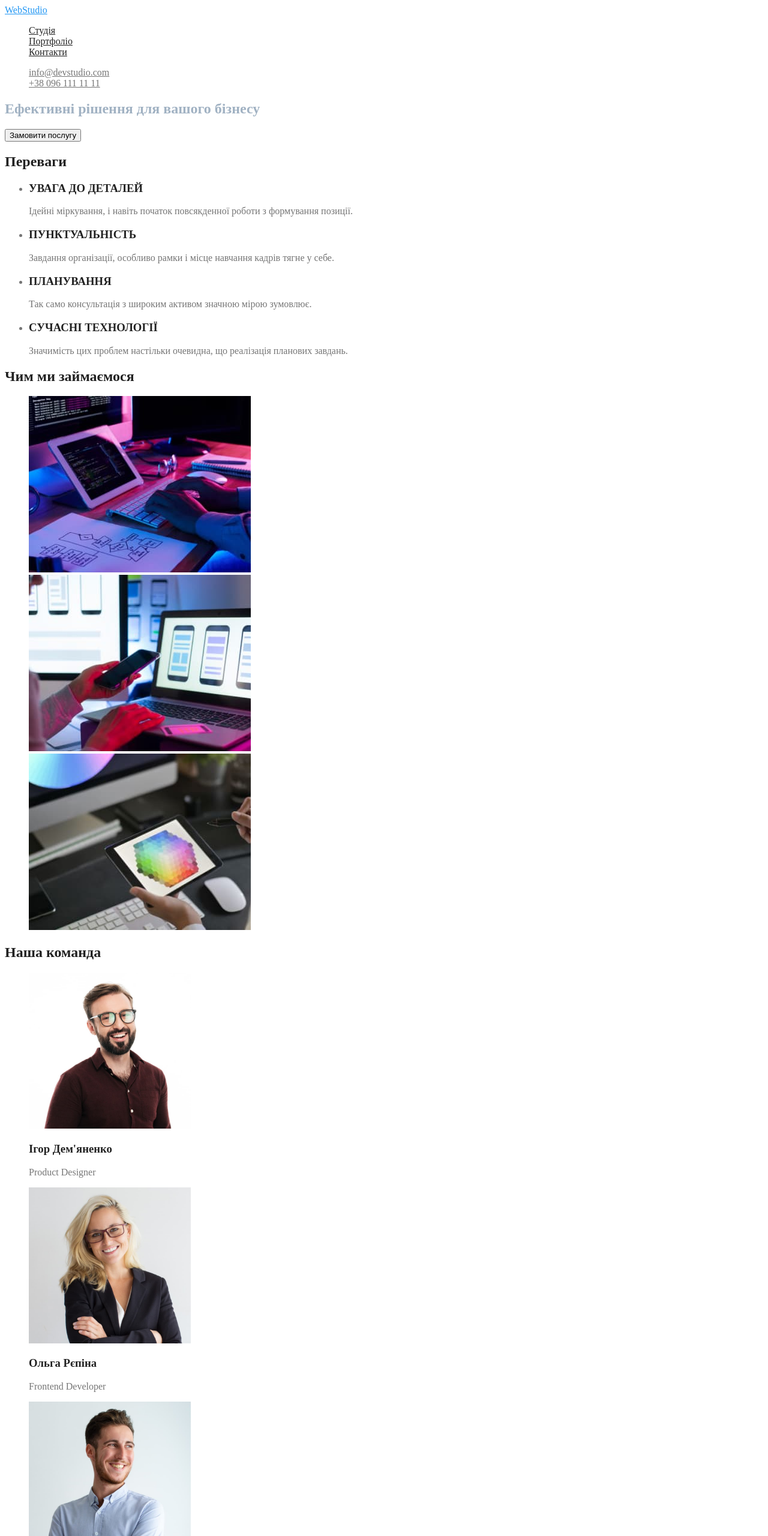
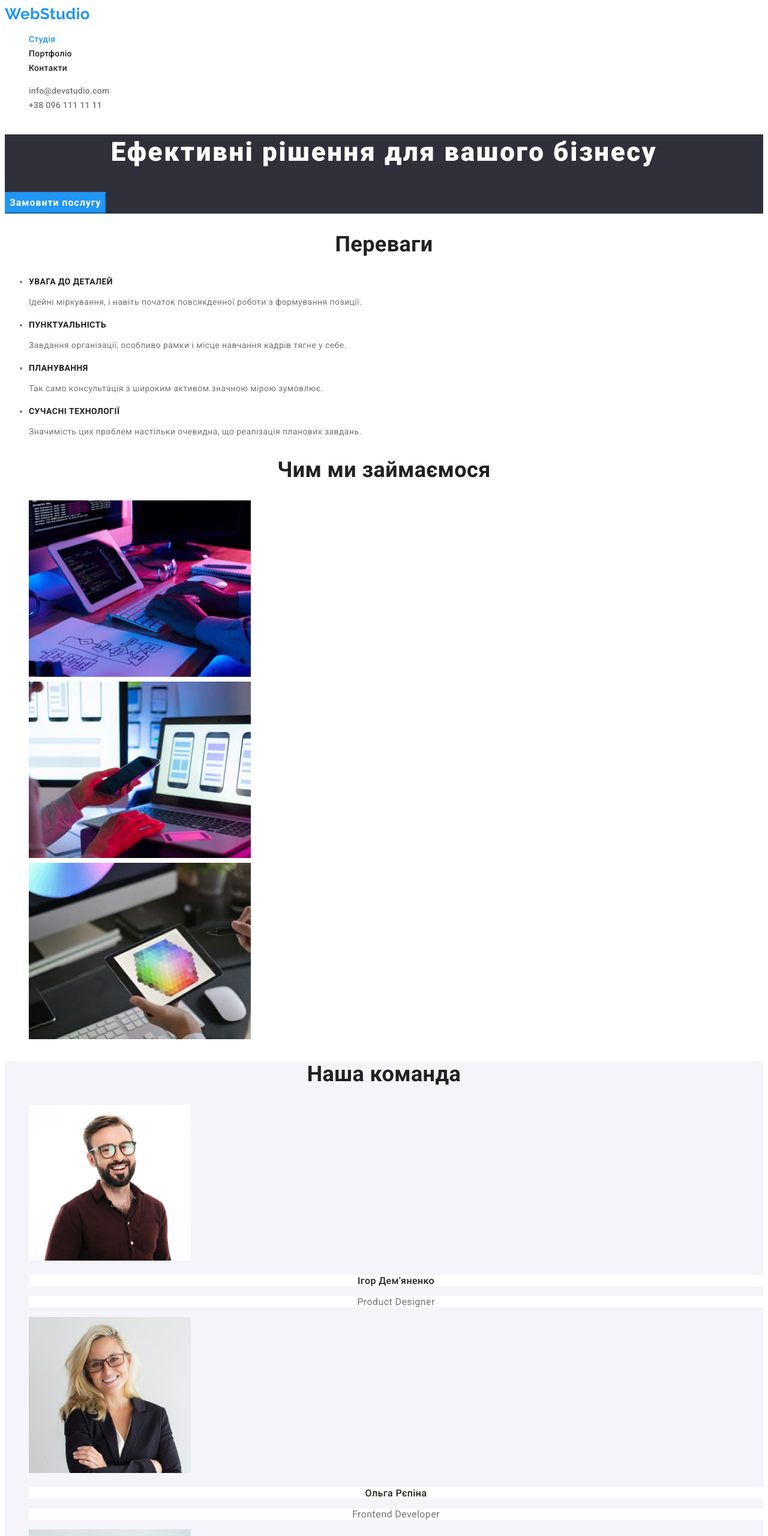
Before and after one commit to Ragnareock/goit-markup-hw-02, a plain HTML site: page index.html in a window 1280 px wide. Shown: the top 2560 px of the page at 60% size. Drawn offline with Linux system fonts and the light colour scheme.

Commit message:
Оформлення тексту та шрифту

```diff
--- a/css/styles.css
+++ b/css/styles.css
@@ -7,21 +7,30 @@
 /* другорядний колір фона #2F303A; #F5F4FA */
 /* logo ??? */
 :root {
-    --primary-text-color: #757575;
-    --title-text-color: #212121;
+    --primary-text-color:#757575;
+    --title-text-color:#212121;
     --accent-color:#2196F3;
-    --white: #FFFFFF;
-    --white-mod: rgba(255, 255, 255, 0.6);
+    --primary-white-color:#FFFFFF;
+    --white-mod:rgba(255, 255, 255, 0.6);
+    --primary-bg-color:#F5F4FA;
 }
 .page {
-    background-color: #FFFFFF;
-    color: var(--primary-text-color);
+    background-color:var(--primary-white-color);
+    color:var(--primary-text-color);
+    font-family: Roboto, sans-serif;
+    letter-spacing: 0.03em;
+    font-size: 14px;
+    line-height: 1.71;
 }
 .list {
-list-style: none;
+    list-style: none;
 }
 .logo {
     color:var(--accent-color);
+    font-family: Raleway, sans-serif;
+        font-size: 26px;
+        line-height: 1.19;
+    text-decoration: none;
 }
 .logo:hover {
     color:var(--title-text-color)
@@ -29,47 +38,121 @@ list-style: none;
 /* site-nav */
 .site-nav .link {
     color:var(--title-text-color);
+        font-weight: 500;
+        font-size: 14px;
+        line-height: 1.14;
+        letter-spacing: 0.02em;
+    text-decoration: none;
 }
 .site-nav .link:hover,
 .site-nav .link:focus {
-    color:var(--accent-color)
+    color:var(--accent-color);
+}
+.site-nav .link.current {
+    color:var(--accent-color);
 }
 .contact-info .link{
-    color:var(--primary-text-color)
+    color:var(--primary-text-color);
+        font-weight: 500;
+        font-size: 14px;
+        line-height: 1.14;
+        letter-spacing: 0.02em;
+     text-decoration: none;
 }
 .contact-info .link:hover,
 .contact-info .link:focus {
-    color:var(--accent-color)
+    color:var(--accent-color);
 
 }
-/* hero ???*/
+/* hero */
 .hero-title {
-    color:#A1B2C3
+    color:var(--primary-white-color);
+            font-weight: 900;
+            font-size: 44px;
+            line-height: 1.36;
+            text-align: center;
+            letter-spacing: 0.06em;
+}
+.hero {
+    background-color: #2F303A;
 }
 /* section */
 .section-title {
-    color:var(--title-text-color)
+    color:var(--title-text-color);
+        font-weight: 700;
+        font-size: 36px;
+        line-height: 1.17;
+        text-align: center;
 }
 /* features */
 .feature-list .title {
-    color:var(--title-text-color)
+    color:var(--title-text-color);
+        font-weight: 700;
+        font-size: 14px;
+        line-height: 1.14;
 }
 /* team */
-.team-title .team {
-    color:var(--title-text-color)
+.team-list .team {
+    color:var(--title-text-color);
+        font-weight: 500;
+        font-size: 16px;
+        line-height: 1.19;
+        text-align: center;
+    background-color:var(--primary-white-color);
+}
+.team-list .profession {
+        font-size: 16px;
+        line-height: 1.19;
+        text-align: center;
+    background-color: var(--primary-white-color);
+}
+.section.team {
+        background-color: #F5F4FA;
 }
 /* footer */
 .site-footer .map-link {
-    color: var(--white);
+    color:var(--primary-white-color);
 }
 .site-footer .map-link:hover,
 .site-footer .map-link:focus {
-    color: var(--accent-color)
+    color:var(--accent-color);
 }
 .site-footer .link {
-    color:var(--white-mod)
+    color:var(--white-mod);
 }
 .site-footer .link:hover,
 .site-footer .link:focus {
-    color: var(--accent-color)
+    color:var(--accent-color);
 }
+.down {
+    background-color: #2F303A;
+}
+/* button */
+button {
+    font-family: inherit;
+    text-decoration: none;
+}
+.button {
+    color:var(--title-text-color);
+    background-color:var(--primary-bg-color);
+    border-color:var(--primary-bg-color);
+
+}
+.button.primary {
+    color: var(--primary-white-color);
+    background-color: var(--accent-color);
+    border-color: var(--accent-color);
+        font-weight: 700;
+        font-size: 16px;
+        line-height: 1.87;
+        align-items: center;
+        text-align: center;
+        letter-spacing: 0.06em;
+}
+/* portfolio */
+.button.secondary:hover,
+.button.secondary:focus {
+    color: var(--primary-white-color);
+    background-color: var(--accent-color);
+    border-color: var(--accent-color);
+}
--- a/index.html
+++ b/index.html
@@ -6,14 +6,16 @@
     <meta name="viewport" content="width=device-width, initial-scale=1.0">
     <title>Document</title>
     <link rel="stylesheet" href="./css/styles.css">
+    <link href="https://fonts.googleapis.com/css2?family=Raleway:wght@700&family=Roboto:wght@400;500;700;900&display=swap"
+        rel="stylesheet">
 </head>
 <body class="page">
  <!--Шапка сайту-->
 <header>
-        <a href="./index.html" class="logo">WebStudio</a>
+    <a href="./index.html" class="logo">WebStudio</a>
     <nav>
         <ul class="site-nav list">
-         <li><a href="./index.html" class="link">Студія</a></li>
+         <li><a href="./index.html" class="link current">Студія</a></li>
          <li><a href="./portfolio.html" class="link">Портфоліо</a></li>
          <li><a href="" class="link">Контакти</a></li>
         </ul>
@@ -23,11 +25,11 @@
             <li><a href="tel:+380961111111" class="link">+38 096 111 11 11</a></li>
         </ul>
 </header>
+<!--Герой-->
 <main>
- <!--Герой-->
 <section class="hero">
     <h1 class="hero-title">Ефективні рішення для вашого бізнесу</h1>
-    <button type="button">Замовити послугу</button>
+    <button type="button" class="button primary">Замовити послугу</button>
 </section>
 <!--Переваги-->
 <section class="section">
@@ -60,34 +62,34 @@
 </ul>
 <!-- Команда -->
 </section>
-<section class="section">
+<section class="section team">
     <h2 class="section-title">Наша команда</h2>
-<ul class="team-title list">
+<ul class="team-list list">
     <li>
        <img src="./images/designer.jpg" alt="Співробітник" width="270">
     <h3 class="team">Ігор Дем'яненко</h3>
-    <p>Product Designer</p>
+    <p class="profession">Product Designer</p>
     </li>
     <li>
        <img src="./images/developer.jpg" alt="Співробітниця" width="270">
     <h3 class="team">Ольга Рєпіна</h3>
-    <p>Frontend Developer</p>
+    <p class="profession">Frontend Developer</p>
     </li>
     <li>
        <img src="./images/marketing.jpg" alt="Співробітник" width="270">
     <h3 class="team">Микола Тарасов</h3>
-    <p>Marketing</p>
+    <p class="profession">Marketing</p>
     </li>
     <li>
        <img src="./images/uidesigner.jpg" alt="Співробітник" width="270">
     <h3 class="team">Михайло Єрмаков</h3>
-    <p>UI Designer</p>
+    <p class="profession">UI Designer</p>
     </li>
 </ul>
 </section>
 </main>
  <!--Підвал сайту-->
-<footer>
+<footer class="down">
     <a href="./index.html" class="logo">WebStudio</a>
     <address>
         <ul class="site-footer list">
```
Also changed, not shown: portfolio.html (+35 -32 lines).
